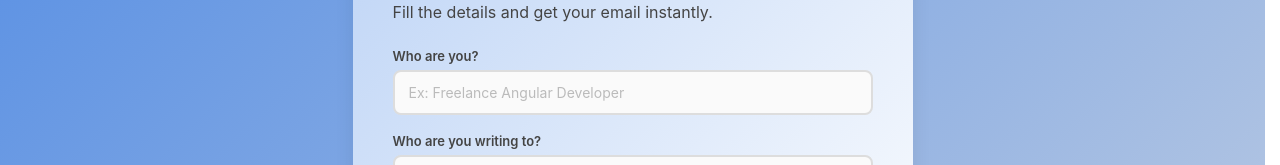
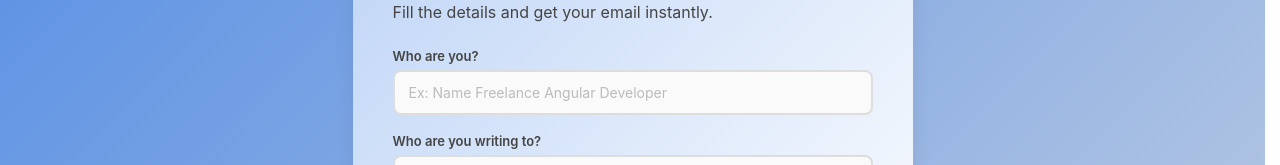
Before and after one commit to rizwana1426/AI-TOOL, an Angular app: page / in a window 1280 px wide. Shown: the part 225-390 px from the top of the page. Built offline with nearby package versions, Linux system fonts and the light colour scheme.

Commit message:
placeholder changed

```diff
--- a/src/app/email/email.html
+++ b/src/app/email/email.html
@@ -23,7 +23,7 @@
             <!-- Input 1 -->
             <div class="input-group">
                 <label for="whoAmI">Who are you?</label>
-                <input id="whoAmI" type="text" formControlName="whoAmI" placeholder="Ex: Freelance Angular Developer" aria-required="true" />
+                <input id="whoAmI" type="text" formControlName="whoAmI" placeholder="Ex: Name Freelance Angular Developer" aria-required="true" />
             </div>
 
             <!-- Input 2 -->
```
